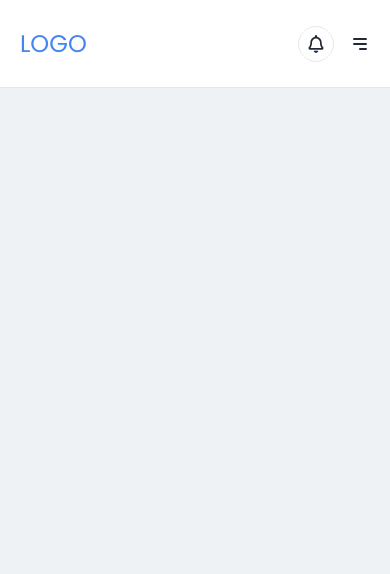
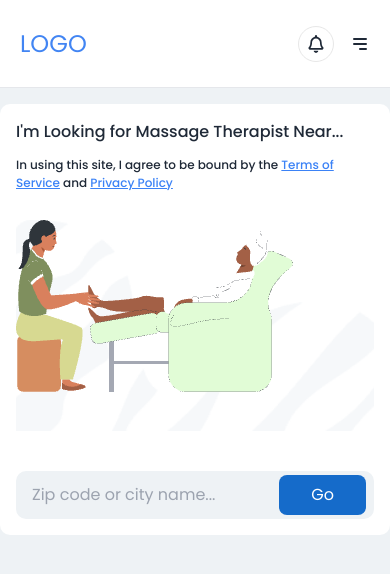
Before and after one commit to arifraj9911/doctor-therapist, a React (Vite) app: page / in a window 390 px wide. Shown: the top 574 px of the page. Built offline with nearby package versions, Linux system fonts and the light colour scheme; no server answers.

Commit message:
responsive banner added

```diff
--- a/src/components/Home/Banner.jsx
+++ b/src/components/Home/Banner.jsx
@@ -2,19 +2,19 @@ import bannerBg from "../../assets/images/banner-bg.png";
 import bannerimg from "../../assets/images/banner_img.png";
 const Banner = () => {
   return (
-    <div className="px-[30px] pt-[30px] hidden md:block">
-      <div className="bg-white p-[30px] rounded-[10px] flex gap-10">
+    <div className="md:px-[30px] pt-4 md:pt-[30px] ">
+      <div className="bg-white p-4  md:p-[30px] rounded-[10px] md:flex gap-10">
         {/* text part */}
         <div className="font-medium">
-          <h4 className="text-xl">
+          <h4 className="text-[16px] md:text-xl">
             I&apos;m Looking for Massage Therapist Near...
           </h4>
-          <p className="text-[14px]  mt-6 mb-7">
+          <p className="text-[12px] md:text-[14px] mt-3 md:mt-6 mb-7">
             In using this site, I agree to be bound by the{" "}
             <span className="text-blue-500 underline">Terms of Service</span>{" "}
             and <span className="text-blue-500 underline">Privacy Policy</span>{" "}
           </p>
-          <div className="relative ">
+          <div className="relative hidden md:block ">
             <input
               type="text"
               name=""
@@ -30,17 +30,29 @@ const Banner = () => {
 
         {/* image part */}
         <div
-          className="flex justify-end"
+          className="md:flex md:w-[80vh] justify-end"
           style={{
             backgroundImage: `url('${bannerBg}')`,
             backgroundSize: "cover",
             height: "25vh",
-            width: "80vh",
+            // width: "80vh",
             backgroundPosition: "center",
             backgroundRepeat: "no-repeat",
           }}
         >
           <img src={bannerimg} alt="" />
+        </div>
+        <div className="relative  md:hidden mt-10">
+          <input
+            type="text"
+            name=""
+            className="py-3 px-4 bg-[#EEF2F5] outline-none w-full rounded-[10px]"
+            placeholder="Zip code or city name..."
+            id=""
+          />
+          <button className="bg-[#156BCA] top-1 right-2 py-2 absolute px-8 text-white rounded-lg">
+            Go
+          </button>
         </div>
       </div>
     </div>
```
Also changed, not shown: src/components/HeaderDrawer/HeaderDrawer.jsx (+0 -9 lines).
